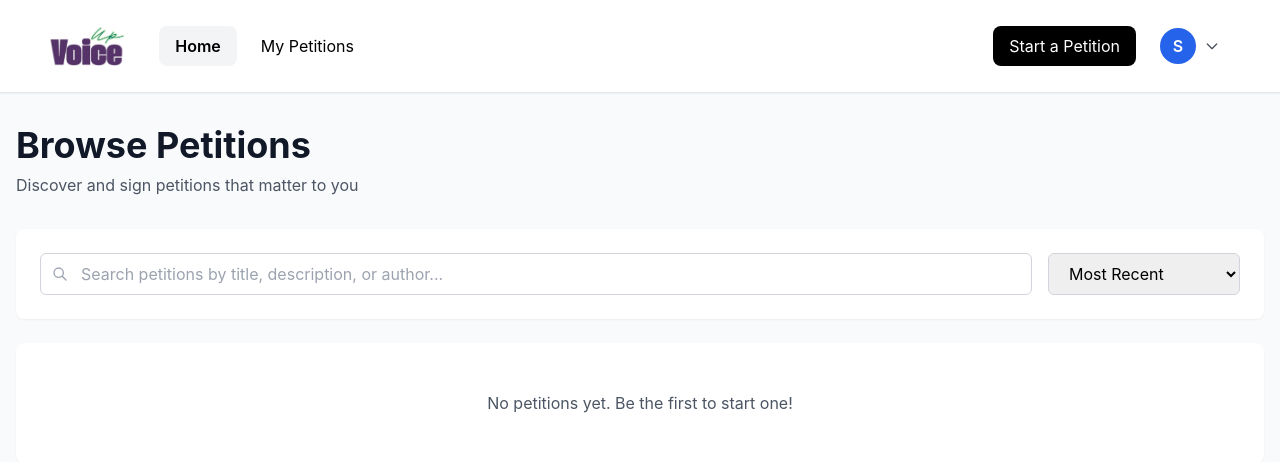
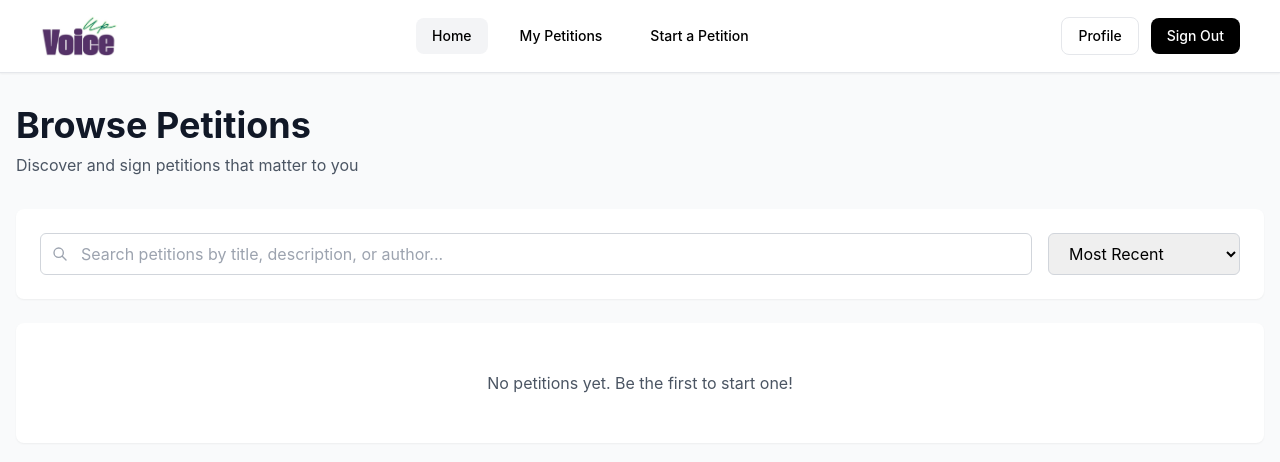
Before and after one commit to ami-ne001/VoiceUp, a PHP site: page /index.php in a window 1280 px wide. Shown: the top 462 px of the page. Run offline with PHP 8.4, Linux system fonts and the light colour scheme; the visitor is signed in with stand-in values (Sample User, id 1); data that the repository does not hold is empty; some libraries are stand-ins or nearby versions.

Commit message:
nav-bar adj.

```diff
--- a/includes/navbar.php
+++ b/includes/navbar.php
@@ -5,67 +5,55 @@ $currentPage = basename($_SERVER['PHP_SELF']);
 ?>
 
 <header class="bg-white border-b sticky top-0 z-10 shadow-sm">
-    <div class="container mx-auto px-12 py-5">
-        <div class="flex items-center justify-between">
-            <!-- Left: Logo + Nav -->
-            <div class="flex items-center gap-8">
+  <div class="container mx-auto px-10 py-4 flex items-center justify-between">
     <!-- Logo -->
-                <a href="index.php" class="flex items-center gap-3">
+    <a href="index.php" class="flex items-center gap-2">
       <img src="assets/images/VoiceUp_logo.jpg" alt="VoiceUp Logo" class="h-10 w-auto object-contain">
     </a>
 
-                <!-- Navigation Links -->
-                <nav class="hidden md:flex items-center gap-2">
+    <!-- Navigation -->
+    <nav class="flex items-center gap-4 text-sm font-medium">
       <a href="index.php"
-                       class="px-4 py-2 rounded-lg hover:bg-gray-50 <?= $currentPage === 'index.php' ? 'bg-gray-100 font-semibold' : '' ?>">
+         class="px-4 py-2 rounded-lg hover:bg-gray-50 <?= $currentPage === 'index.php' ? 'bg-gray-100' : '' ?>">
         Home
       </a>
 
       <?php if ($user): ?>
         <a href="my-petitions.php"
-                       class="px-4 py-2 rounded-lg hover:bg-gray-50 <?= $currentPage === 'my-petitions.php' ? 'bg-gray-100 font-semibold' : '' ?>">
+           class="px-4 py-2 rounded-lg hover:bg-gray-50 <?= $currentPage === 'my-petitions.php' ? 'bg-gray-100' : '' ?>">
           My Petitions
+        </a>
+
+        <a href="add-petition.php"
+           class="px-4 py-2 rounded-lg hover:bg-gray-50 <?= $currentPage === 'add-petition.php' ? 'bg-gray-100' : '' ?>">
+          Start a Petition
         </a>
       <?php endif; ?>
     </nav>
-            </div>
 
-            <!-- Right: User actions -->
-            <div class="flex items-center gap-3">
+    <!-- User actions -->
+    <div class="flex items-center gap-3 text-sm font-medium">
       <?php if ($user): ?>
-                    <a href="add-petition.php"
+        <a href="profile.php"
+           class="px-4 py-2 border rounded-lg hover:bg-gray-50 transition <?= $currentPage === 'profile.php' ? 'bg-gray-100' : '' ?>">
+          Profile
+        </a>
+
+        <a href="api/auth.php?action=logout"
            class="px-4 py-2 bg-black text-white rounded-lg hover:bg-gray-800 transition">
-                        Start a Petition
+          Sign Out
         </a>
-                    <!-- Profile Dropdown (simple) -->
-                    <div class="relative group">
-                        <button class="flex items-center gap-2 px-3 py-2 rounded-lg hover:bg-gray-50 transition">
-                            <div class="w-9 h-9 bg-blue-600 rounded-full flex items-center justify-center text-white font-semibold">
-                                <?= strtoupper(substr($user['name'], 0, 1)); ?>
-                            </div>
-                            <svg class="w-4 h-4 text-gray-600" fill="none" stroke="currentColor" viewBox="0 0 24 24">
-                                <path stroke-linecap="round" stroke-linejoin="round" stroke-width="2" d="M19 9l-7 7-7-7"/>
-                            </svg>
-                        </button>
-                        <div class="hidden group-hover:block absolute right-0 mt-2 w-48 bg-white rounded-lg shadow-lg py-2 z-10">
-                            <div class="px-4 py-2 border-b">
-                                <p class="text-sm font-medium text-gray-900"><?= htmlspecialchars($user['name']); ?></p>
-                                <p class="text-xs text-gray-500"><?= htmlspecialchars($user['email']); ?></p>
-                            </div>
-                            <a href="profile.php" class="block px-4 py-2 text-sm hover:bg-gray-50">Profile</a>
-                            <a href="my-petitions.php" class="block px-4 py-2 text-sm hover:bg-gray-50">My Petitions</a>
-                            <a href="api/auth.php?action=logout" class="block px-4 py-2 text-sm text-red-600 hover:bg-gray-50">Sign Out</a>
-                        </div>
-                    </div>
       <?php else: ?>
-                    <a href="login.php" class="px-4 py-2 bg-black text-white rounded-lg hover:bg-gray-800 transition">
+        <a href="login.php"
+           class="px-4 py-2 border rounded-lg hover:bg-gray-50 transition <?= $currentPage === 'login.php' ? 'bg-gray-100' : '' ?>">
           Sign In
         </a>
-                    <a href="signup.php" class="px-4 py-2 border rounded-lg hover:bg-gray-50 transition">
+
+        <a href="signup.php"
+           class="px-4 py-2 bg-black text-white rounded-lg hover:bg-gray-800 transition">
           Sign Up
         </a>
       <?php endif; ?>
     </div>
   </div>
-    </div>
 </header>
```
Lines whose indentation alone changed are shown as unchanged.
